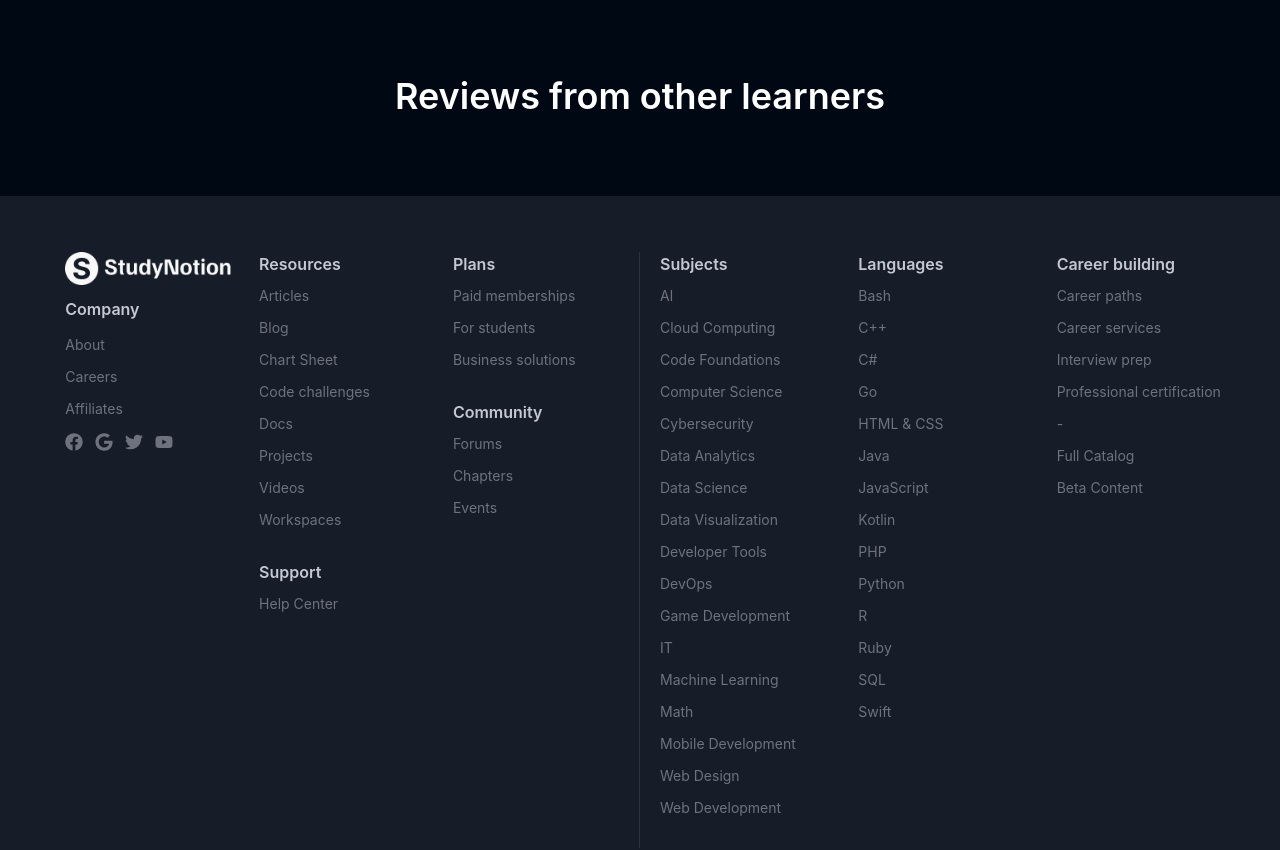
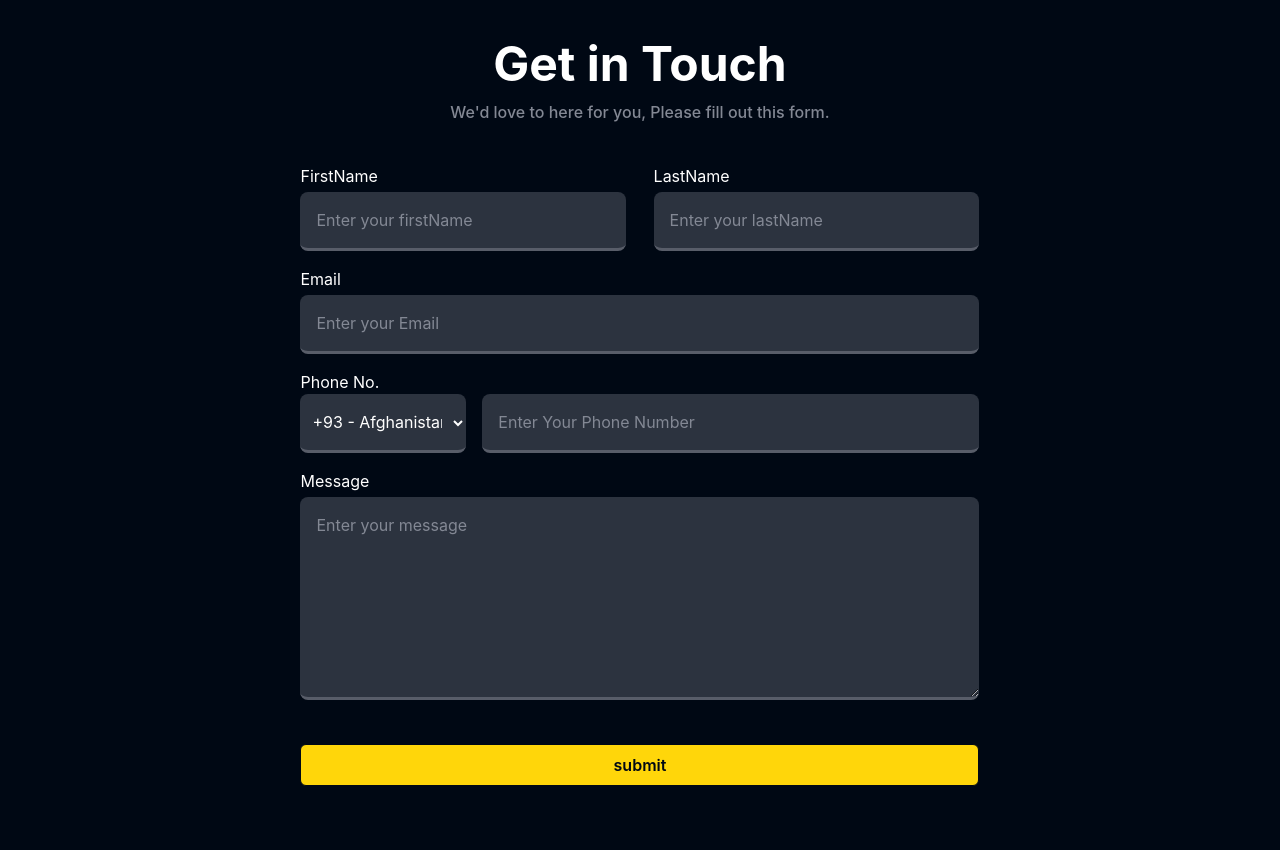
Before and after one commit to Phani2425/StudyNotion, a React (Create React App) app: page /about in a window 1280 px wide. Shown: the part 2820-3670 px from the top of the page. Built offline with nearby package versions, Linux system fonts and the light colour scheme.

Commit message:
create AboutUs and ContactUs page

```diff
--- a/package.json
+++ b/package.json
@@ -11,6 +11,7 @@
     "react": "^18.2.0",
     "react-countup": "^6.5.3",
     "react-dom": "^18.2.0",
+    "react-hook-form": "^7.53.0",
     "react-hot-toast": "^2.4.1",
     "react-icons": "^4.12.0",
     "react-otp-input": "^3.1.1",
--- a/src/Components/core/AboutPage/ContactFormSection.jsx
+++ b/src/Components/core/AboutPage/ContactFormSection.jsx
@@ -1,11 +1,21 @@
-import React from 'react'
+import React from "react";
+import ContactUsForm from "../ContactPage/ContactUsForm";
 
 const ContactFormSection = () => {
   return (
-    <div>
+    <div className=" mt-20 mx-auto flex flex-col justify-between items-center">
+      <div className="flex flex-col gap-3 items-center">
+        <h1 className="font-bold text-5xl">Get in Touch</h1>
+        <p className="text-richblack-300 font-medium">
+          We'd love to here for you, Please fill out this form.
+        </p>
+      </div>
 
+      <div>
+        <ContactUsForm />
+      </div>
     </div>
-  )
-}
+  );
+};
 
-export default ContactFormSection
+export default ContactFormSection;
--- a/src/Components/core/ContactPage/ContactForm.jsx
+++ b/src/Components/core/ContactPage/ContactForm.jsx
@@ -1,11 +1,11 @@
 import React from 'react'
-// import ContactUsForm from './ContactUsForm'
+import ContactUsForm from './ContactUsForm'
 
 const ContactForm = () => {
   return (
     <div className=''>
     <div className='mx-auto flex flex-col justify-between w-[550px] border border-richblack-25 border-opacity-20 rounded-xl p-7'>
-    <div className='flex flex-col items-center mb-14'>
+    <div className='flex flex-col items-center'>
     <h1 className='font-semibold text-[1.75rem] text-white'>
           Got a Idea? We've got the skills. Let's team up
        </h1>
@@ -14,7 +14,7 @@ const ContactForm = () => {
        </p>
     </div>
        <div>
-      {/* <ContactUsForm/> */}
+      <ContactUsForm/>
        </div>
     </div>
     </div>
--- /dev/null
+++ b/src/Components/core/ContactPage/ContactUsForm.jsx
@@ -0,0 +1,200 @@
+import React, { useEffect, useState } from "react";
+import { useForm } from "react-hook-form";
+import Button from "../HomePage/Button";
+import { ContactEndpoint } from "../../../Services/apis";
+import { apiConnector } from "../../../Services/apiconnector";
+import countryArray from "../../../data/countrycode.json";
+import toast from "react-hot-toast";
+
+const ContactUsForm = () => {
+  const [loading, setloading] = useState(false);
+
+  const {
+    register,
+    handleSubmit,
+    reset,
+    formState: { errors, isSubmitSuccessful },
+  } = useForm();
+
+  //data passed in this is passed by the handleSubmit function.... data is basically a object where all the form data get stored when we run register function
+  const customSubmitHandler = async (data) => {
+    console.log("current form data is given by:- ", data);
+
+    try {
+      setloading(true);
+      //now we will use apiconnector to send request to contactus api
+      const response = await apiConnector(
+        "POST",
+        ContactEndpoint.CONTATUS_API,
+        data
+      );
+
+      console.log(response);
+
+      if (response.data.success) {
+        console.log("message sent successfully");
+        toast.success("message sent successfully");
+        setloading(false);
+      } else {
+        throw new Error(response.data.message);
+      }
+    } catch (err) {
+      toast.error("Failed to send message");
+      console.log("Error while sending message", err.message);
+      setloading(false);
+    }
+  };
+
+  useEffect(() => {
+    reset({
+      firstName: "",
+      lastName: "",
+      email: "",
+      phoneNo: "",
+      message: "",
+    });
+  }, [isSubmitSuccessful, reset]);
+
+  return (
+    <div>
+      {loading ? (
+        <div className="loader"></div>
+      ) : (
+        <form onSubmit={handleSubmit(customSubmitHandler)}>
+          <div className="flex flex-col gap-4 mt-10 text-white">
+            <div className="flex justify-between">
+              <div className="flex flex-col gap-1 w-[48%]">
+                <label htmlFor="firstName">FirstName</label>
+                <input
+                  type="text"
+                  name="firstName"
+                  id="firstName"
+                  className=" bg-richblack-700 placeholder:text-richblack-300 p-4 rounded-lg border-b-[3px] border-b-richblack-500 focus:outline-none"
+                  placeholder="Enter your firstName"
+                  {...register("firstName", { required: true })}
+                />
+
+                {/* errors handling for it */}
+
+                {errors.firstName && <span>First Name is required</span>}
+              </div>
+
+              <div className="flex flex-col gap-1 w-[48%]">
+                <label htmlFor="lastName">LastName</label>
+                <input
+                  type="text"
+                  name="lastName"
+                  id="lastName"
+                  className=" bg-richblack-700 placeholder:text-richblack-300 p-4 rounded-lg border-b-[3px] border-b-richblack-500 focus:outline-none"
+                  placeholder="Enter your lastName"
+                  {...register("lastName")}
+                />
+                {/* we didnot wrote any error as here no validation is passed with register function */}
+              </div>
+            </div>
+
+            <div className="flex flex-col gap-1">
+              <label htmlFor="email">Email</label>
+              <input
+                type="email"
+                name="email"
+                id="email"
+                className=" bg-richblack-700 placeholder:text-richblack-300 p-4 rounded-lg border-b-[3px] border-b-richblack-500 focus:outline-none"
+                placeholder="Enter your Email"
+                {...register("email", { required: true })}
+              />
+
+              {/* errors handling for it */}
+
+              {errors.email && <span>Email is required</span>}
+            </div>
+
+            {/* phoneNo */}
+            <div>
+              <label htmlFor="phoneNo">Phone No.</label>
+              <div className="flex gap-4" id="phoneNo">
+                <select
+                  name="country"
+                  className=" bg-richblack-700 placeholder:text-richblack-300 p-2 rounded-lg border-b-[3px] border-b-richblack-500 focus:outline-none w-[25%]"
+                  {...register('countryCode')}
+                >
+                  {countryArray.map((obj, index) => {
+                    return (
+                      <option
+                        key={index}
+                        value={obj.code}
+                        name={obj.country}
+                        className="text-white px-3"
+                      >
+                       {obj.code} - {obj.country}
+                      </option>
+                    );
+                  })}
+                </select>
+                <input
+                  type="tel"
+                  name="phone"
+                  placeholder="Enter Your Phone Number"
+                  className=" bg-richblack-700 placeholder:text-richblack-300 p-4 rounded-lg border-b-[3px] border-b-richblack-500 focus:outline-none w-[75%]"
+                  {...register("phoneNo", { required: true, maxLength: 10 })}
+                />
+
+                {/* handling error */}
+                {errors.phone && (
+                  <span>
+                    Phone number is required and should be 10 digits long
+                  </span>
+                )}
+              </div>
+            </div>
+
+            {/* message area */}
+            <div className="flex flex-col gap-1">
+              <label htmlFor="message">Message</label>
+              <textarea
+                rows={7}
+                type="text"
+                name="message"
+                id="message"
+                className=" bg-richblack-700 placeholder:text-richblack-300 p-4 rounded-lg border-b-[3px] border-b-richblack-500 focus:outline-none"
+                placeholder="Enter your message"
+                {...register("message", { required: true })}
+              />
+
+              {errors.message && <span>Message is required</span>}
+            </div>
+
+            {/* here i made mistake by using normal button component and upon clicking nothing happened because form get submitted in clicking on the button which is submit type not normal button */}
+
+            <button
+              type="submit"
+              className="w-full mt-7 mb-4 bg-yellow-50 border rounded-md text-richblack-900 font-semibold px-[12px] py-[8px] hover:scale-95 transition-transform duration-200"
+            >
+              submit
+            </button>
+          </div>
+        </form>
+      )}
+    </div>
+  );
+};
+
+export default ContactUsForm;
+
+//basically useForm amaku 5 ta jinisa daba for form handling.. 3ts functionn and 1 ts object and 1 ta flag
+//functions are:-
+
+//register:- it is used to save the value of a input field
+
+// ->it is written inside curlybraces inside te input tag and before it there is spread operator and it takes the name of the input field it is registering along with as optional it can take the validation  i want to apply for the field such as lowercase:true,required:true in a object
+
+//when these validation fails then the name of the input field get stored in a object given by useForm() named as "errors"
+
+//so if errors occur then we can address it outside the input tag.... so to separate each input tag errors from other errors we put the whole set of errors verification part an input field part in a div
+
+//when the form get submitted the we call a function named as "handleSubmit()" given by the useForm hook .. in that fuction we pass another function which will handle our submit
+
+//last but not the least it aalos gives us a function named "reset()" ...t his function is called in useEffect() upon changing of :- a flag given by useForm hook which is named as "isSubmitSuccesfull"....
+//and in reset function we pass a object where al field of the form hold empty string...
+
+//this is the flag which becomes true automatically when form submited successfully
--- a/src/Components/core/Form/LoginForm.jsx
+++ b/src/Components/core/Form/LoginForm.jsx
@@ -1,59 +1,105 @@
-import {React,useState} from 'react'
+import { React, useState } from "react";
 import { FaRegEye } from "react-icons/fa";
 import { FaRegEyeSlash } from "react-icons/fa";
-import { useDispatch } from "react-redux"
-import { Link, useNavigate } from "react-router-dom"
+import { useDispatch } from "react-redux";
+import { Link, useNavigate } from "react-router-dom";
 
 import { login } from "../../../Services/operations/authAPI";
 
 const LoginForm = () => {
-
   const navigate = useNavigate();
   const dispatch = useDispatch();
 
-  const [formData,setformData] = useState({email: '', password: ''});
+  const [formData, setformData] = useState({ email: "", password: "" });
   const [showPassword, setshowPassword] = useState(false);
 
   const { email, password } = formData;
 
   const changeHandler = (event) => {
-    const {name,value} = event.target;
+    const { name, value } = event.target;
     setformData((prevData) => {
-        return { ...prevData, [name]:value};
-    })
-  }
+      return { ...prevData, [name]: value };
+    });
+  };
 
   const submitHandler = (e) => {
     e.preventDefault();
     dispatch(login(email, password, navigate));
-
-  }
+  };
 
   return (
-    <form onSubmit={submitHandler} className='flex flex-col gap-6 mt-5'>
+    <form onSubmit={submitHandler} className="flex flex-col gap-6 mt-5">
+      <div className="flex flex-col gap-1">
+        <label
+          htmlFor="email"
+          className="text-[0.875rem] text-richblack-5 leading-[1.375rem]"
+        >
+          Email Address <sup className="text-pink-200">*</sup>
+        </label>
+        <input
+          type="email"
+          placeholder="Enter email address"
+          id="email"
+          name="email"
+          value={FormData.email}
+          onChange={changeHandler}
+          required
+          className="bg-richblack-800 p-[12px] rounded-md border-[1px] border-transparent border-b-richblack-25"
+        ></input>
+      </div>
 
-        <div className='flex flex-col gap-1'>
-            <label htmlFor='email' className='text-[0.875rem] text-richblack-5 leading-[1.375rem]'>Email Address <sup className='text-pink-200'>*</sup></label>
-            <input type='email' placeholder='Enter email address' id='email' name='email' value={FormData.email} onChange={changeHandler} required className='bg-richblack-800 p-[12px] rounded-md border-[1px] border-transparent border-b-richblack-25'></input>
-        </div>
+      <div className="flex flex-col gap-1 relative">
+        <label
+          htmlFor="pass"
+          className="text-[0.875rem] text-richblack-5 leading-[1.375rem]"
+        >
+          Password <sup className="text-pink-200">*</sup>
+        </label>
+        <input
+          type={showPassword ? "text" : "password"}
+          placeholder="Enter password"
+          id="pass"
+          name="password"
+          value={FormData.password}
+          onChange={changeHandler}
+          required
+          className="bg-richblack-800 p-[12px] rounded-md border-[1px] border-transparent border-b-richblack-25"
+        ></input>
 
-        <div className='flex flex-col gap-1 relative'>
-        <label htmlFor='pass' className='text-[0.875rem] text-richblack-5 leading-[1.375rem]'>Password <sup className='text-pink-200'>*</sup></label>
-        <input  type={showPassword ? 'text' : 'password'} placeholder='Enter password' id='pass' name='password' value={FormData.password} onChange={changeHandler} required className='bg-richblack-800 p-[12px] rounded-md border-[1px] border-transparent border-b-richblack-25'></input>
-
-        <button type='button' className='absolute top-[37px] right-3'>
-            {
-                showPassword? <FaRegEyeSlash fontSize={24} fill='#AFB2BF' onClick={()=>{setshowPassword(false);}} /> : <FaRegEye fontSize={24} fill='#AFB2BF' onClick={()=>setshowPassword(true)} />
-            }
+        <button type="button" className="absolute top-[37px] right-3">
+          {showPassword ? (
+            <FaRegEyeSlash
+              fontSize={24}
+              fill="#AFB2BF"
+              onClick={() => {
+                setshowPassword(false);
+              }}
+            />
+          ) : (
+            <FaRegEye
+              fontSize={24}
+              fill="#AFB2BF"
+              onClick={() => setshowPassword(true)}
+            />
+          )}
         </button>
 
-        <Link to='/forgot-password' className='hover:text-caribbeangreen-400 transition-all absolute right-0 top-20 text-green-400 text-xs'><span>Forgot Password</span></Link>
-        </div>
+        <Link
+          to="/forgot-password"
+          className="hover:text-caribbeangreen-400 transition-all absolute right-0 top-20 text-green-400 text-xs"
+        >
+          <span>Forgot Password</span>
+        </Link>
+      </div>
 
-        <button type='submit' className='w-full mt-7 mb-4 bg-yellow-50 border rounded-md text-richblack-900 font-semibold px-[12px] py-[8px] hover:scale-95 transition-transform duration-200'>Sign in</button>
+      <button
+        type="submit"
+        className="w-full mt-7 mb-4 bg-yellow-50 border rounded-md text-richblack-900 font-semibold px-[12px] py-[8px] hover:scale-95 transition-transform duration-200"
+      >
+        Sign in
+      </button>
+    </form>
+  );
+};
 
-    </form>
-  )
-}
-
-export default LoginForm
+export default LoginForm;
--- a/src/Pages/AboutUs.jsx
+++ b/src/Pages/AboutUs.jsx
@@ -116,7 +116,7 @@ const About = () => {
         {/* ReviewSlider */}
         {/* <ReviewSlider /> */}
       </div>
-      {/* <Footer /> */}
+      {/* Footer  */}
       <Footer />
     </div>
   )
--- a/src/Services/apis.js
+++ b/src/Services/apis.js
@@ -13,3 +13,7 @@ export const endpoints = {
     RESETPASSTOKEN_API: BASE_URL + "/auth/reset-password-token",
     RESETPASSWORD_API: BASE_URL + "/auth/reset-password",
   }
+
+ export const ContactEndpoint = {
+    CONTATUS_API: BASE_URL + "/reach/contact"
+  }
```
Also changed, not shown: src/Components/core/AboutPage/StatsComponenet.jsx (+4 -4 lines), 2 other files (tests, documents, lock files or other folders).
